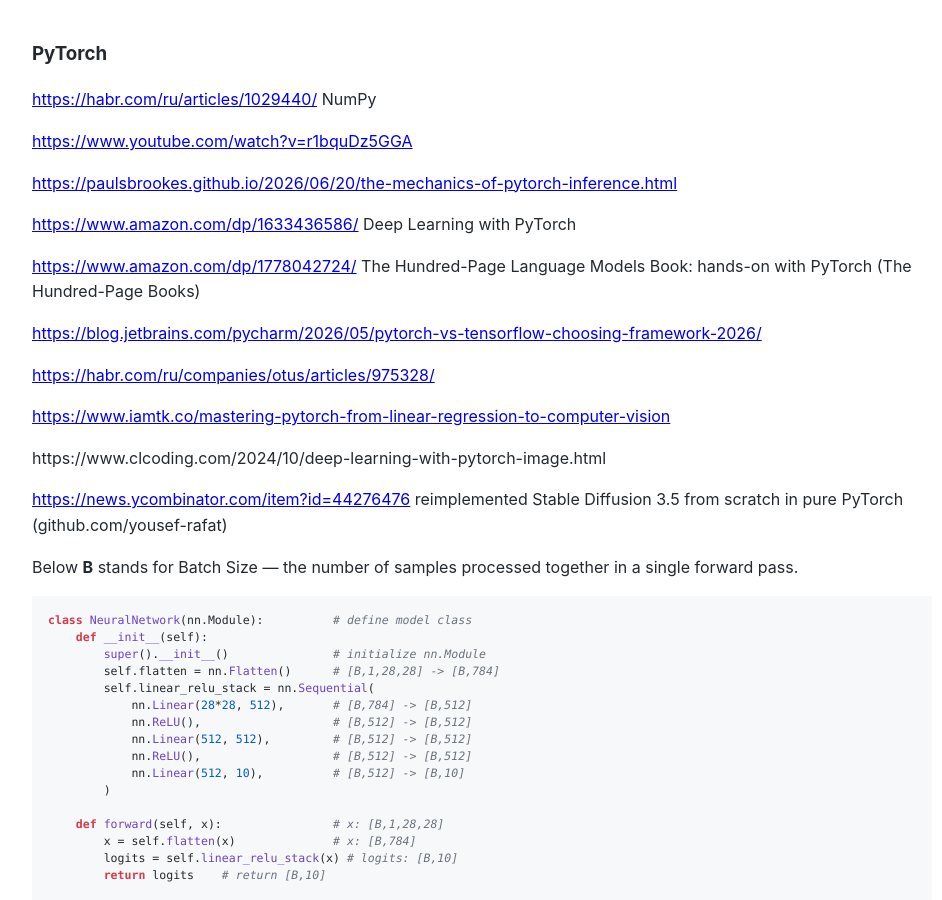
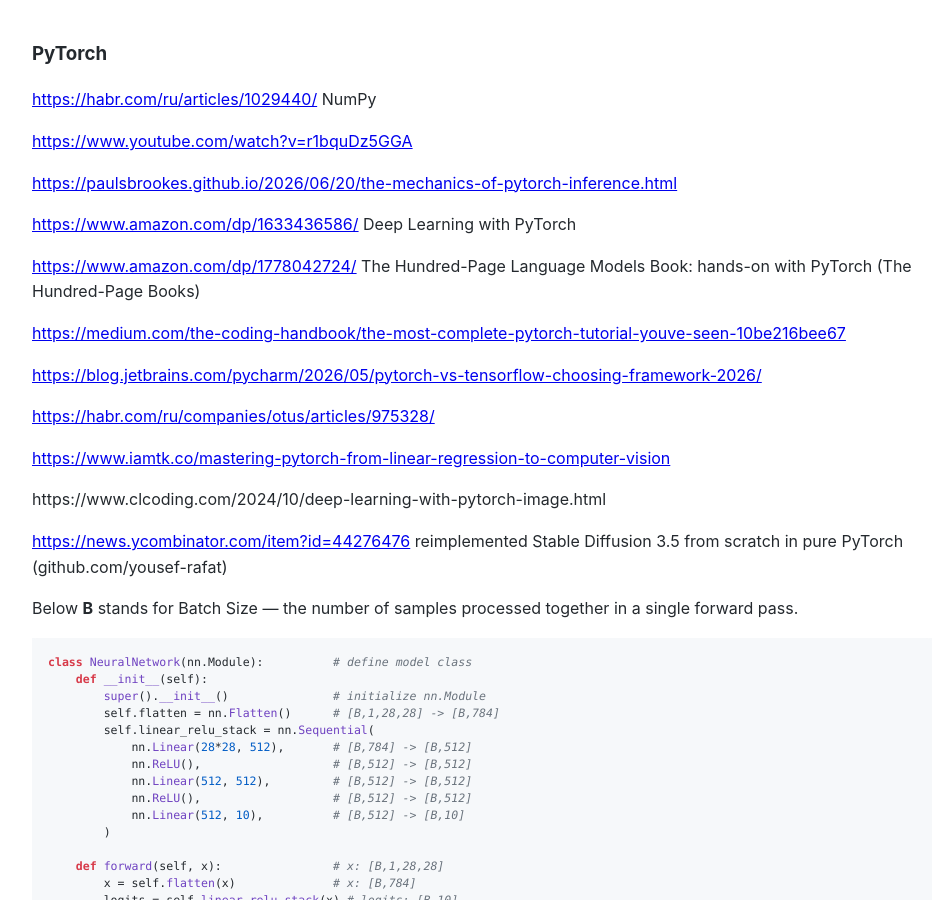
Before and after one commit to Michael-Lubinsky/michael-lubinsky.github.com, a Jekyll site: the page built from ml/pytorch.md, in a window 1280 px wide and 900 px high. Shown: the whole window, without its empty margins (158-1100 px from the left). Built offline with Jekyll 4.4.1, drawn with Linux system fonts in a browser that asks for light colours; our own code applies the rules of GitHub Pages for plain Markdown files.

Commit message:
Add additional PyTorch resources to documentation

```diff
--- a/ml/pytorch.md
+++ b/ml/pytorch.md
@@ -9,6 +9,8 @@
 <https://www.amazon.com/dp/1633436586/> Deep Learning with PyTorch
 
 <https://www.amazon.com/dp/1778042724/> The Hundred-Page Language Models Book: hands-on with PyTorch (The Hundred-Page Books)
+
+<https://medium.com/the-coding-handbook/the-most-complete-pytorch-tutorial-youve-seen-10be216bee67>
 
 <https://blog.jetbrains.com/pycharm/2026/05/pytorch-vs-tensorflow-choosing-framework-2026/>
 
```
